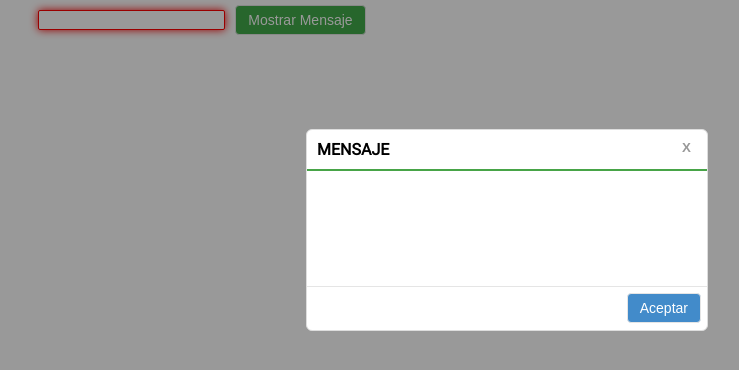
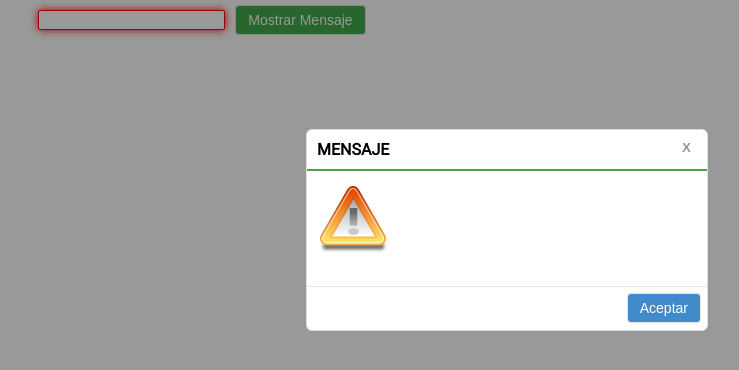
Before and after one commit to zni4/EjemploMensajeError, a plain HTML site: page Mensaje.html in a window 1280 px wide. Both pictures are taken after a click on the button "Mostrar Mensaje". Shown: the part 68-438 px from the top of the page, without its empty margins (96-835 px from the left). Drawn offline with Linux system fonts and the light colour scheme.

Commit message:
Add files via upload

```diff
--- a/Mensaje.css
+++ b/Mensaje.css
@@ -99,9 +99,9 @@ body
 .MensajeAviso .body .imagen_aviso
 {
  float: left;
- width: 64px;
- height: 64px;
- background-image: url('./MensajeAviso.png');
+ width: 72px;
+ height: 72px;
+ background-image: url('Warning.png');
 }
 
 .MensajeAviso .footer
--- a/Mensaje.html
+++ b/Mensaje.html
@@ -1,5 +1,5 @@
 <link href="https://fonts.googleapis.com/css?family=Roboto&display=swap" rel="stylesheet">
-<link href="./Mensaje.css" rel="stylesheet"/>
+<link href="Mensaje.css" rel="stylesheet"/>
 
 <script src="./Mensaje.js"></script>
 
```
Also changed, not shown: Warning.png (added).
